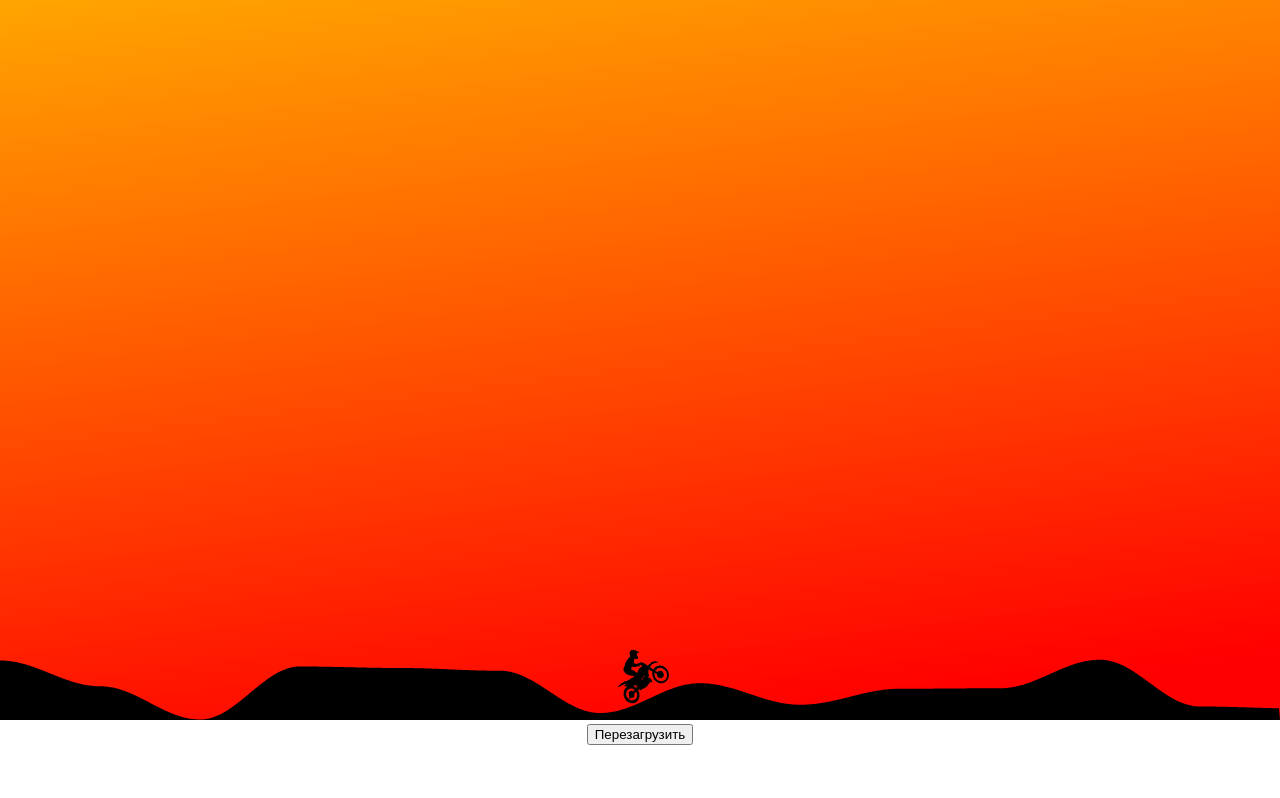
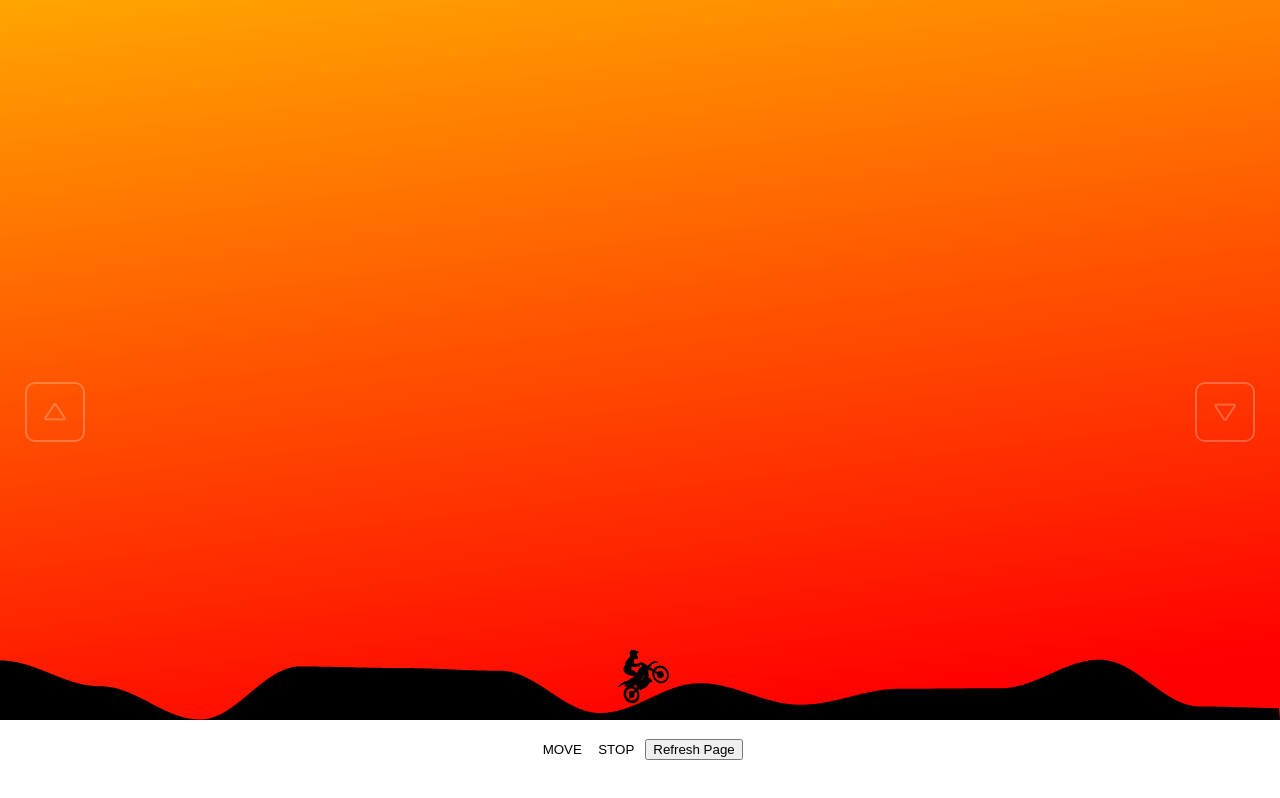
Before and after one commit to romanshershen/canvas-game-moto, a plain HTML site: page index.html in a window 1280 px wide. Drawn offline with Linux system fonts and the light colour scheme.

Commit message:
Add files via upload

```diff
--- a/index.html
+++ b/index.html
@@ -3,27 +3,90 @@
 <head>
 	<meta charset="UTF-8">
 	<meta name="viewport" content="width=device-width, initial-scale=1.0 maximum-scale=1">
+	<script src="https://kit.fontawesome.com/a076d05399.js"></script>
 	<title>Moto Game</title>
-	<style>*{margin: 0;}</style>
+	<style>*{margin: 0;}
+	body{
+		position: relative;
+		overflow: hidden;
+	}
+	i {
+    border: solid black;
+    border-width: 0 3px 3px 0;
+    display: inline-block;
+    padding: 3px;
+}
+button{
+	width: 50px;
+	height: 50px;
+	padding: 0 2px;
+	background: transparent;
+	border: none;
+	outline: none;
+}
+.right {
+    transform: rotate(-45deg);
+    -webkit-transform: rotate(-45deg);
+}
+
+.left {
+    transform: rotate(135deg);
+    -webkit-transform: rotate(135deg);
+}
+
+.up {
+    transform: rotate(-135deg);
+    -webkit-transform: rotate(-135deg);
+}
+
+.down {
+    transform: rotate(45deg);
+    -webkit-transform: rotate(45deg);
+}
+.rotup{
+	position: absolute;
+	top: 50%;
+	left: 0;
+}
+.rotdown{
+	position: absolute;
+	top: 50%;
+	right: 0;
+}
+
+	</style>
 </head>
 <body>
 
 	<script src="index.js"></script>
+
 	<center>
-		<!-- <button onclick="moveup()">UP</button>
-		<button onclick="movedown()">DOWN</button>
-		<button onclick="moveleft()">LEFT</button>
-		<button onClick="moveright()">RIGHT</button> -->
-		<button value="Refresh Page" onClick="window.location.reload();">Перезагрузить</button>
+		<button class="forward" ontouchstart="move();">MOVE</button>
+		<button class="backward" ontouchstart="movedownBack();" ontouchend="moveupBack();">STOP</button>
+		<button class="rotup" ontouchstart="movedownleft();" ontouchend="moveupleft();" ><div style="position: absolute;
+			top: calc(50% - 30px);
+			left: calc(50% );
+			width: 60px;
+			height: 60px;
+			border: 2px solid rgb(255, 255, 255);
+			border-radius: 10px;
+			box-sizing: border-box;
+			opacity: 0.25;
+			will-change: opacity;
+		}"><div style="position: absolute; top: calc(50% - 9px); left: calc(50% - 11px); width: 22px; height: 18px; background-image: url(00a7e92cbdac1c30d8e13460d27109df.png); background-size: cover; transform: rotate(360deg);"></div></div></button>
+		<button class="rotdown" ontouchstart="movedownright();" ontouchend="moveupright();"><div style="position: absolute;
+			top: calc(50% - 30px);
+			left: calc(50% - 60px);
+			width: 60px;
+			height: 60px;
+			border: 2px solid rgb(255, 255, 255);
+			border-radius: 10px;
+			box-sizing: border-box;
+			opacity: 0.25;
+			will-change: opacity;
+		}"><div style="position: absolute; top: calc(50% - 9px); left: calc(50% - 11px); width: 22px; height: 18px; background-image: url(00a7e92cbdac1c30d8e13460d27109df.png); background-size: cover; transform: rotate(180deg);"></div></div></button>
+		<input type="button" value="Refresh Page" onClick="window.location.reload();">
 	</center>
-	<script>
-		window.addEventListener("keydown", checkKeyPress, false)
 
-function checkKeyPress(key){
-	if (key.keyCode == "65"){
-		alert("hello")
-	}
-}
-	</script>
 </body>
 </html>
```
Also changed, not shown: 00a7e92cbdac1c30d8e13460d27109df.png (added).
